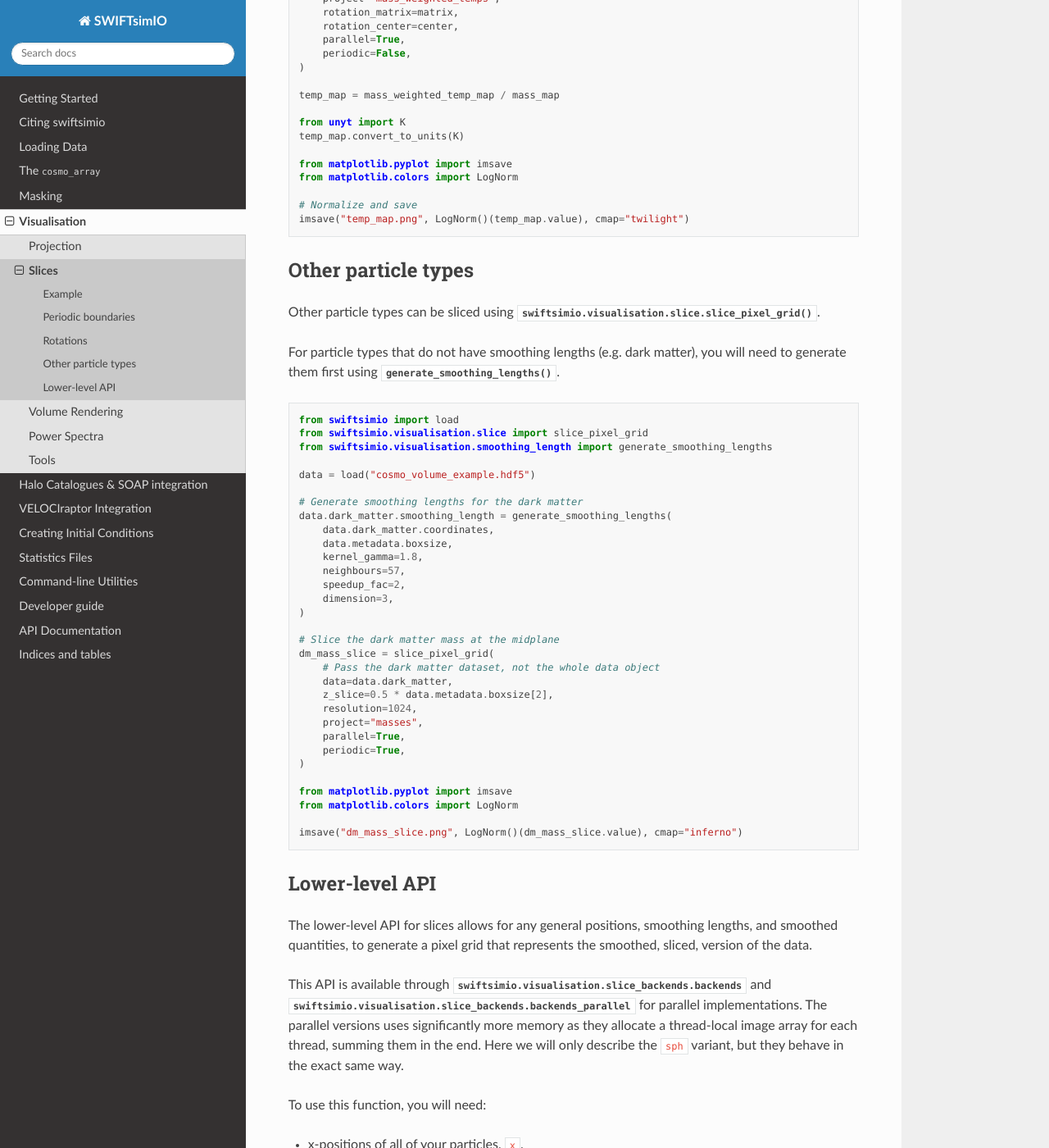
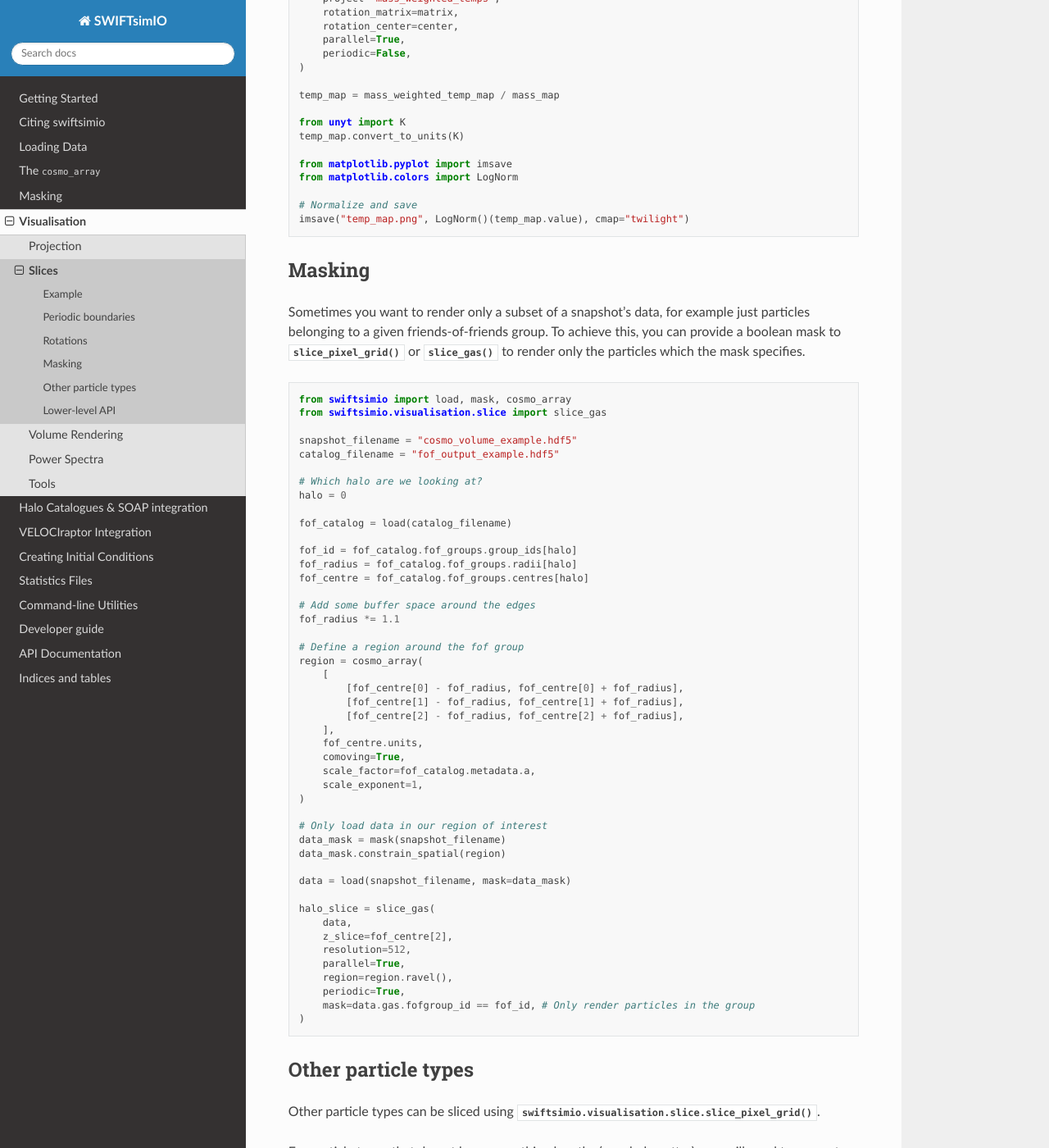
Before and after one commit to SWIFTSIM/swiftsimio, a Sphinx documentation site: the page built from docs/source/visualisation/slice.rst, in a window 1280 px wide and 1400 px high, scrolled down 4116 px. Shown: the whole window at 82% size. Built offline with Sphinx 7.4.7 and the Read the Docs theme 3.1.0, drawn with Linux system fonts in a browser that asks for light colours; pages that are not in the unit, such as notebooks, are missing from menus.

Commit message:
Masking on slice and volume render (#336)
* add new keyword `mask` to slice_gas and slice_pixel_grid

* add masking tests

* Fix comments in masking tests

* fix formatting in masking tests

* add volume render with mask test

* implement masking for volume renders

* When testing visualisation mask kwarg, ensure result has some non-zero elements

Try to prevent trivial "false pass" from everything just being zero.

* doc: project_gas_pixel_grid -> project_pixel_grid

* doc: example of using mask kwargs for slice, projection, and volume renders

```diff
--- a/docs/source/visualisation/slice.rst
+++ b/docs/source/visualisation/slice.rst
@@ -206,6 +206,66 @@ approach to rotations applied to the above example is shown below.
    imsave("temp_map.png", LogNorm()(temp_map.value), cmap="twilight")
 
 
+Masking
+-------
+
+Sometimes you want to render only a subset of a snapshot's data, for example
+just particles belonging to a given friends-of-friends group.
+To achieve this, you can provide a boolean mask to
+:func:`~swiftsimio.visualisation.slice.slice_pixel_grid` or
+:func:`~swiftsimio.visualisation.slice.slice_gas` to render only the
+particles which the mask specifies.
+
+.. code-block:: python
+
+   from swiftsimio import load, mask, cosmo_array
+   from swiftsimio.visualisation.slice import slice_gas
+
+   snapshot_filename = "cosmo_volume_example.hdf5"
+   catalog_filename = "fof_output_example.hdf5"
+
+   # Which halo are we looking at?
+   halo = 0
+
+   fof_catalog = load(catalog_filename)
+
+   fof_id = fof_catalog.fof_groups.group_ids[halo]
+   fof_radius = fof_catalog.fof_groups.radii[halo]
+   fof_centre = fof_catalog.fof_groups.centres[halo]
+
+   # Add some buffer space around the edges
+   fof_radius *= 1.1
+
+   # Define a region around the fof group
+   region = cosmo_array(
+       [
+           [fof_centre[0] - fof_radius, fof_centre[0] + fof_radius],
+           [fof_centre[1] - fof_radius, fof_centre[1] + fof_radius],
+           [fof_centre[2] - fof_radius, fof_centre[2] + fof_radius],
+       ],
+       fof_centre.units,
+       comoving=True,
+       scale_factor=fof_catalog.metadata.a,
+       scale_exponent=1,
+   )
+
+   # Only load data in our region of interest
+   data_mask = mask(snapshot_filename)
+   data_mask.constrain_spatial(region)
+
+   data = load(snapshot_filename, mask=data_mask)
+
+   halo_slice = slice_gas(
+       data,
+       z_slice=fof_centre[2],
+       resolution=512,
+       parallel=True,
+       region=region.ravel(),
+       periodic=True,
+       mask=data.gas.fofgroup_id == fof_id, # Only render particles in the group
+   )
+
+
 Other particle types
 --------------------
 
```
Also changed, not shown: docs/source/visualisation/projection.rst (+61 -2 lines), docs/source/visualisation/volume_render.rst (+59 -0 lines), 3 other files.
